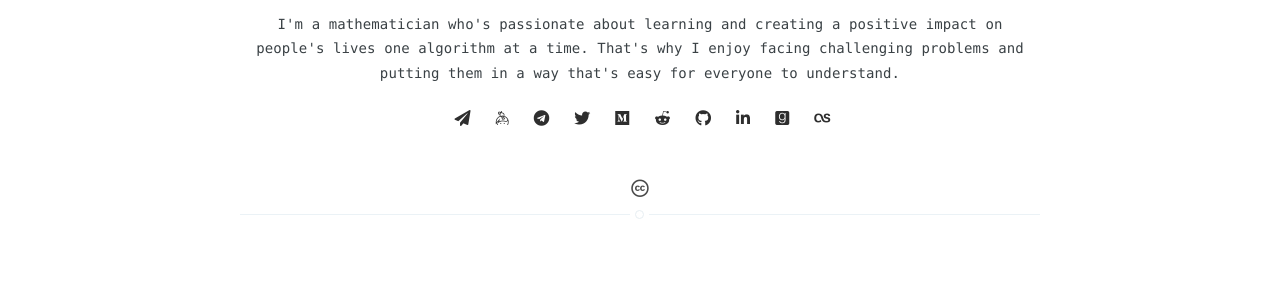
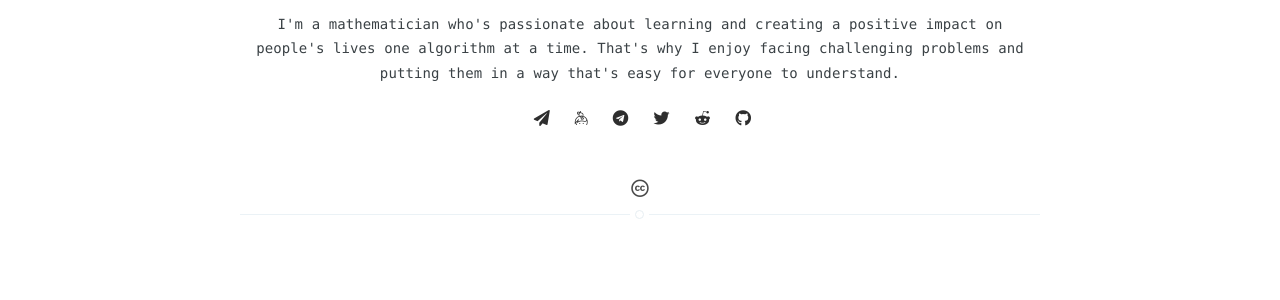
Before and after one commit to g4brielvs/g4brielvs.github.io, a Jekyll site: the page built from _posts/2018-09-01-why-is-everything-about-mathematics.md, in a window 1280 px wide. Shown: the part 772-1072 px from the top of the page. Built offline with Jekyll 4.4.1, drawn with Linux system fonts in a browser that asks for light colours; nearby versions of some CDN libraries; comment, search, counter and statistics services are not loaded.

Commit message:
Update social links

```diff
--- a/_layouts/post.html
+++ b/_layouts/post.html
@@ -46,56 +46,26 @@ post_class: post-template
                     {% if author.email %}
                     <li><a href="mailto:{{ author.email }}"><i class="fas fa-paper-plane"></i></a></li>
                     {% endif %}
-                        {% if author.number %}
-                            <li><a href="https://wa.me/{{ author.number }}"><i class="fab fa-whatsapp"></i></a></li>
-                        {% endif %}
                     {% if author.keybase %}
                     <li><a href="https://keybase.io/{{ author.keybase }}"><i class="fab fa-keybase"></i></a></li>
                     {% endif %}
-                        {% if author.keybase %}
+                    {% if author.telegram %}
                     <li><a href="https://www.t.me/{{ author.telegram }}"><i class="fab fa-telegram"></i></a></li>
-                        {% endif %}
-                        {% if author.cv %}
-                            <li><a href="{{ site.url }}/cv/"><i class="far fa-file-pdf"></i></a></li>
-                        {% endif %}
-                        {% if author.facebook %}
-                            <li><a href="https://facebook.com/{{ author.facebook }}"> <i class="fab fa-facebook"></i></a></li>
                     {% endif %}
                     {% if author.twitter %}
                     <li><a href="https://twitter.com/{{ author.twitter }}"><i class=" fab fa-twitter"></i></a></li>
                     {% endif %}
-                        {% if author.medium %}
-                            <li><a href="https://medium.com/@{{ author.medium }}"><i class=" fab fa-medium"></i></a></li>
-                        {% endif %}
                     {% if author.reddit %}
-                            <li><a href="https://reddit.com/user/{{ author.reddit }}"><i class=" fab fa-reddit-alien"></i></a></li>
+                    <li><a href="https://reddit.com/user/{{ author.reddit }}"><i class=" fab fa-reddit-alien"></i></a>
+                    </li>
                     {% endif %}
                     {% if author.github %}
                     <li><a href="https://github.com/{{ author.github }}"><i class="fab fa-github"></i></a></li>
-                        {% endif %}
-                        {% if author.linkedin %}
-                            <li><a href="https://www.linkedin.com/in/{{ author.linkedin }}"><i class="fab fa-linkedin-in"></i></a></li>
-                        {% endif %}
-                        {% if author.goodreads %}
-                            <li><a href="https://goodreads.com/{{ author.goodreads }}"><i class="fab fa-goodreads"></i></a></li>
-                        {% endif %}
-                        {% if author.lastfm %}
-                            <li><a href="http://lastfm.com/user/{{ author.lastfm }}"><i class="fab fa-lastfm"></i></a></li>
-                        {% endif %}
-                        {% if author.instagram %}
-                            <li><a href="https://instagram.com/{{ author.instagram }}"><i class="fab fa-instagram"></i></a></li>
-                        {% endif %}
-                        {% if author.pinterest %}
-                            <li><a href="https://www.pinterest.com/{{ author.pinterest }}"><i class="fab fa-pinterest"></i></a></li>
-                        {% endif %}
-                        {% if author.blockchain %}
-                            <li><a href=" https://www.blockchain.com/btc/address/{{ author.blockchain }}"><i class="fab fa-bitcoin"></i></a></li>
                     {% endif %}
                 </ul>
                 <a href="https://creativecommons.org/licenses/by/4.0/">
                     <i class="fab fa-creative-commons" aria-hidden="true"></i>
                 </a>
-
             </section>
             {% endif %}
         </footer>
@@ -106,7 +76,9 @@ post_class: post-template
 
     <!-- [[! next_post ]] -->{{ post.url | remove: '/' }}
     {% if page.next %}
-        <a class="read-next-story {% if page.next.cover %}" style="background-image: url({{ site.baseurl }}{{ page.next.cover }}){% else %}no-cover{% endif %}" href="{{ site.url }}{{ page.next.url }}">
+    <a class="read-next-story {% if page.next.cover %}"
+        style="background-image: url({{ site.baseurl }}{{ page.next.cover }}){% else %}no-cover{% endif %}"
+        href="{{ site.url }}{{ page.next.url }}">
         <section class="post">
             <h2>{{ page.next.title }}</h2>
             <p>{{ page.next.content | strip_html | truncatewords:15 }}</p>
@@ -116,7 +88,9 @@ post_class: post-template
     <!-- [[! /next_post ]] -->
     <!-- [[! prev_post ]] -->
     {% if page.previous %}
-        <a class="read-next-story prev {% if page.previous.cover %}" style="background-image: url({{ site.baseurl }}{{ page.previous.cover }}){% else %}no-cover{% endif %}" href="{{ site.url }}{{ page.previous.url }}">
+    <a class="read-next-story prev {% if page.previous.cover %}"
+        style="background-image: url({{ site.baseurl }}{{ page.previous.cover }}){% else %}no-cover{% endif %}"
+        href="{{ site.url }}{{ page.previous.url }}">
         <section class="post">
             <h2>{{ page.previous.title }}</h2>
             <p>{{ page.previous.content | strip_html | truncatewords:15 }}</p>
```
Lines whose indentation alone changed are shown as unchanged.
